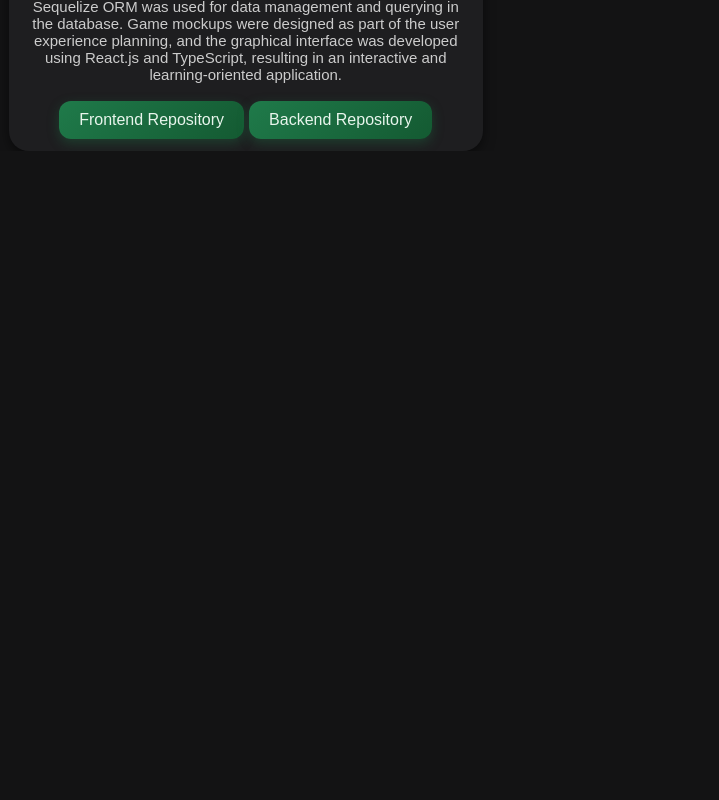
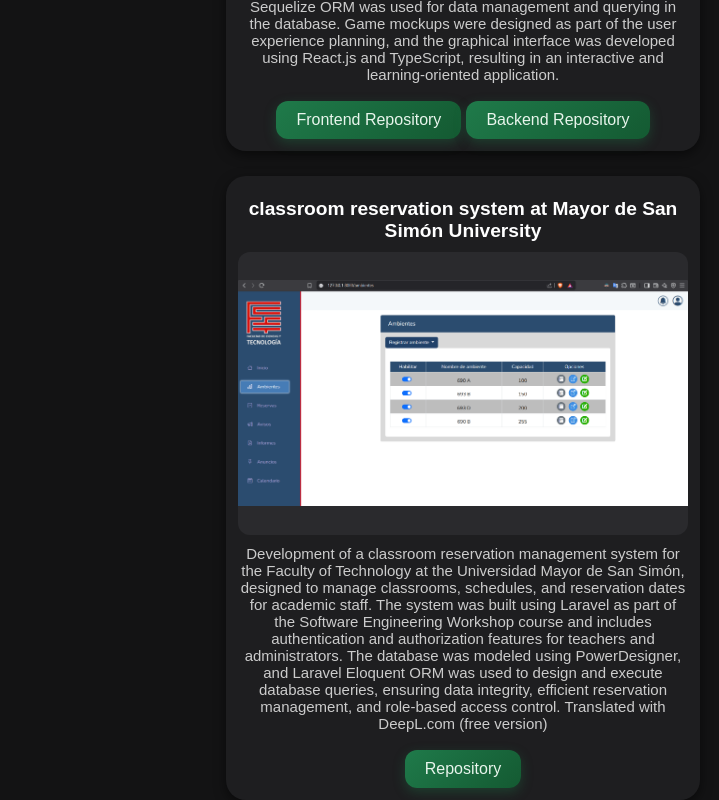
Before and after one commit to AndresBrav/My-Portfolio, a React (Vite) app: page /projects in a window 1280 px wide. Shown: the part 1346-2146 px from the top of the page, without its empty margins (177-896 px from the left). Before the commit the page ends 1497 px from the top, so only its background shows below. Built offline with nearby package versions, Linux system fonts and the light colour scheme.

Commit message:
projects seccion completed

```diff
--- a/src/components/Information/Projects.tsx
+++ b/src/components/Information/Projects.tsx
@@ -2,6 +2,7 @@
 
 import cars from "../../assets/images/cars.png";
 import game from "../../assets/images/game1.png";
+import aulas from "../../assets/images/administracion aulas.png";
 
 import CardProjects from "../Cards/CardProjects";
 import HeaderOptions from "../Cards/HeaderOptions";
@@ -29,7 +30,7 @@ const Projects = () => {
                     <div
                         style={{
                             display: "flex",
-                            justifyContent: "flex-start",
+                            justifyContent: "center",
                             flexWrap: "wrap",
                             gap: "25px",
                         }}
@@ -93,6 +94,27 @@ const Projects = () => {
                                 </button>
                             </div>
                         </CardProjects>
+
+                        <CardProjects
+                            title="classroom reservation system at Mayor de San Simón University"
+                            img={aulas}
+                            description="Development of a classroom reservation management system for the Faculty of Technology at the Universidad Mayor de San Simón, designed to manage classrooms, schedules, and reservation dates for academic staff. The system was built using Laravel as part of the Software Engineering Workshop course and includes authentication and authorization features for teachers and administrators. The database was modeled using PowerDesigner, and Laravel Eloquent ORM was used to design and execute database queries, ensuring data integrity, efficient reservation management, and role-based access control.
+
+Translated with DeepL.com (free version)"
+                        >
+                            <div className="buttons-container">
+                                <button
+                                    onClick={() =>
+                                        window.open(
+                                            "https://github.com/ruddy500/ReservSystem/tree/ramaRenovada",
+                                            "_blank"
+                                        )
+                                    }
+                                >
+                                    Repository
+                                </button>
+                            </div>
+                        </CardProjects>
                     </div>
                 </div>
             </div>
```
Also changed, not shown: src/assets/images/administracion aulas.png.
